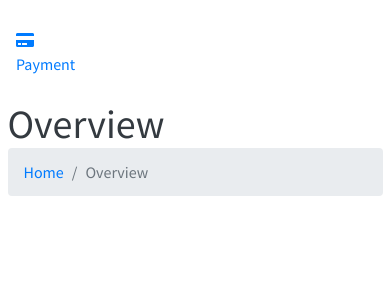
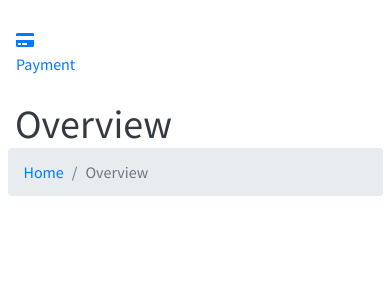
Before and after one commit to NikolaJo123/CS50-HMS, a Django app: page / in a window 390 px wide; the page is wider, and only the part inside the window is pictured. Shown: the part 1204-1504 px from the top of that part. Run offline with Django 4.2, Linux system fonts and the light colour scheme; the visitor is signed in with stand-in values (Sample User, id 1); style sheets or scripts are compiled from the project's sources; some libraries are stand-ins or nearby versions.

Commit message:
Added extra div colomn element.

```diff
--- a/home/templates/content.html
+++ b/home/templates/content.html
@@ -5,7 +5,9 @@
         <div class="container-fluid">
             <div class="row mb-2">
                 <div class="col-sm-6">
-                <h1 class="m-0 text-dark">Overview</h1>
+                    <div class="col-sm-6">
+                        <h1 class="m-0 text-dark">Overview</h1>
+                    </div>
                 </div><!-- /.col -->
                 <div class="col-sm-6">
                     <ol class="breadcrumb float-sm-right">
```
